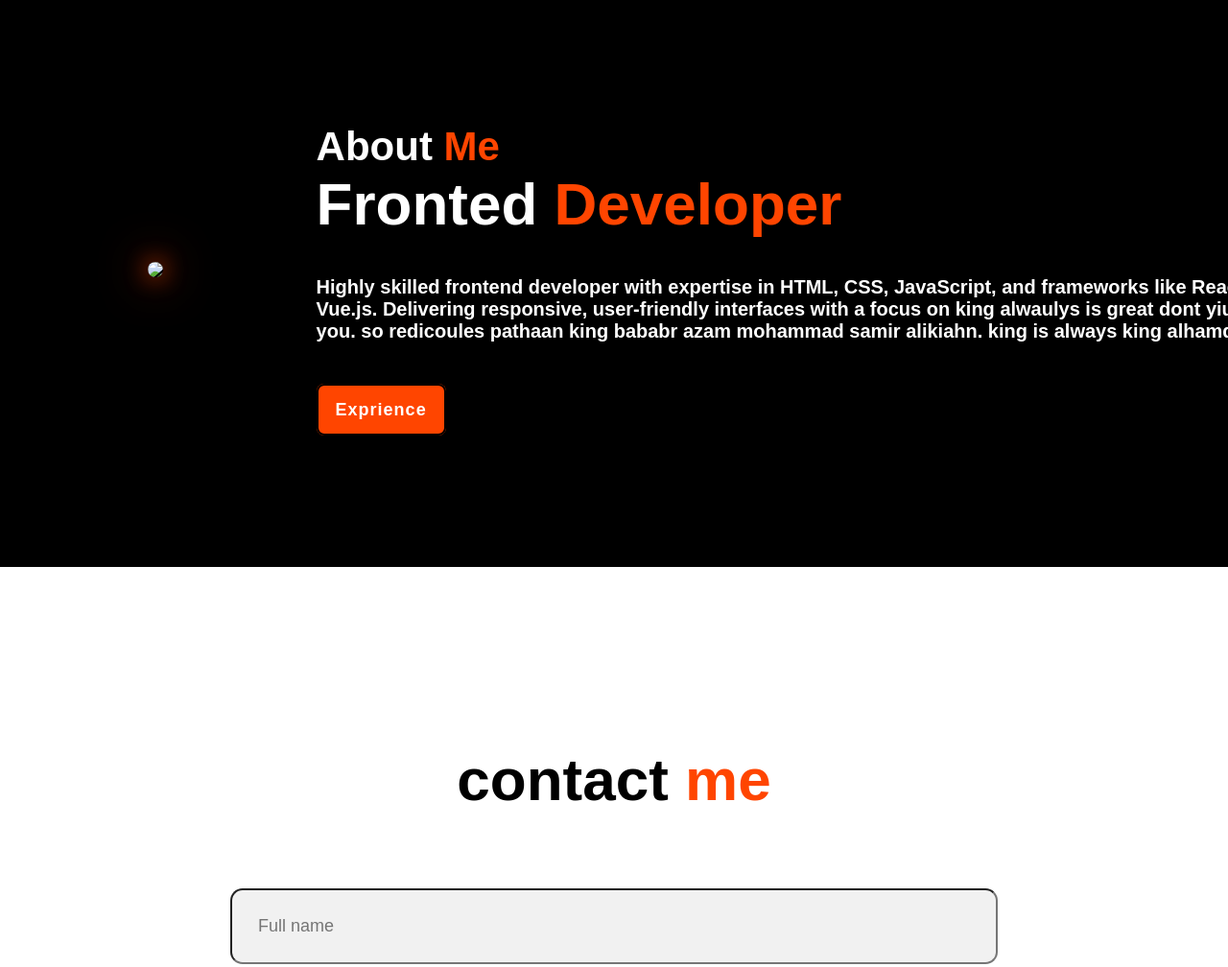
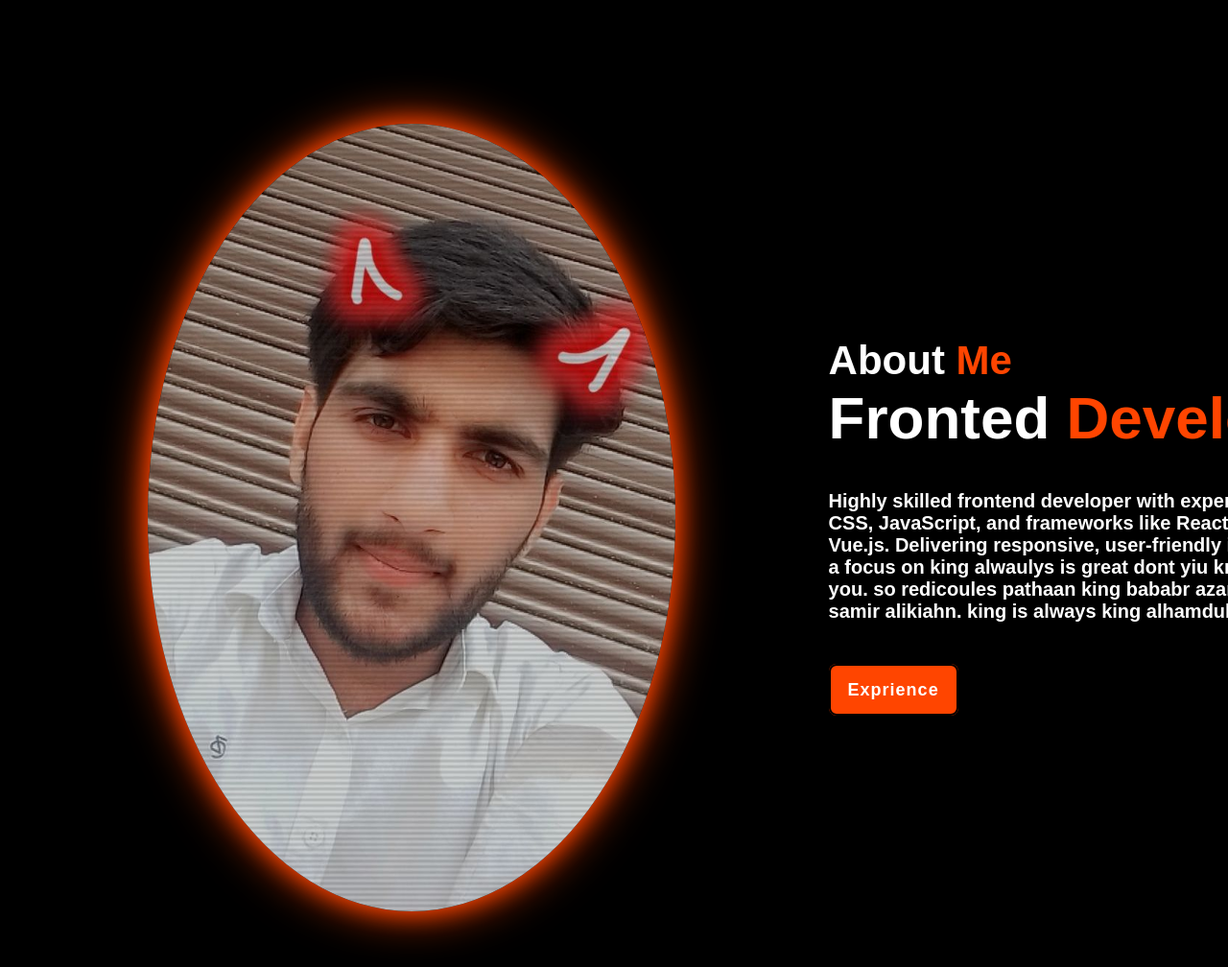
Before and after one commit to mohdsamir007/Portfolio-, a plain HTML site: page index.html in a window 1280 px wide. Shown: the part 880-1888 px from the top of the page at 96% size. Drawn offline with Linux system fonts and the light colour scheme.

Commit message:
index.html

```diff
--- a/index.html
+++ b/index.html
@@ -41,7 +41,7 @@
   </section>
   <section class="about">
       <div class="about-img">
-        <img src="/storage/emulated/0/DCIM/family../Snapchat-1386585125~3.jpg">
+        <img src="Snapchat-1386585125~3.jpg" alt="">
       </div>
       <div class="about-content">
         <h2 class="heading">About <span>Me</span></h2>
```
